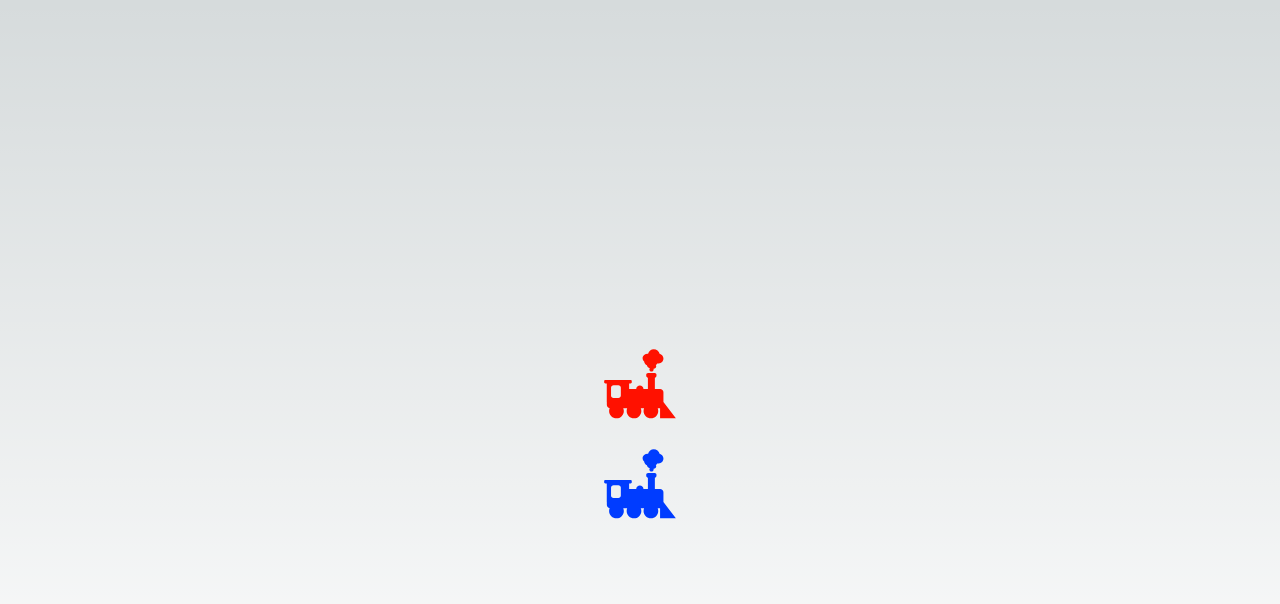
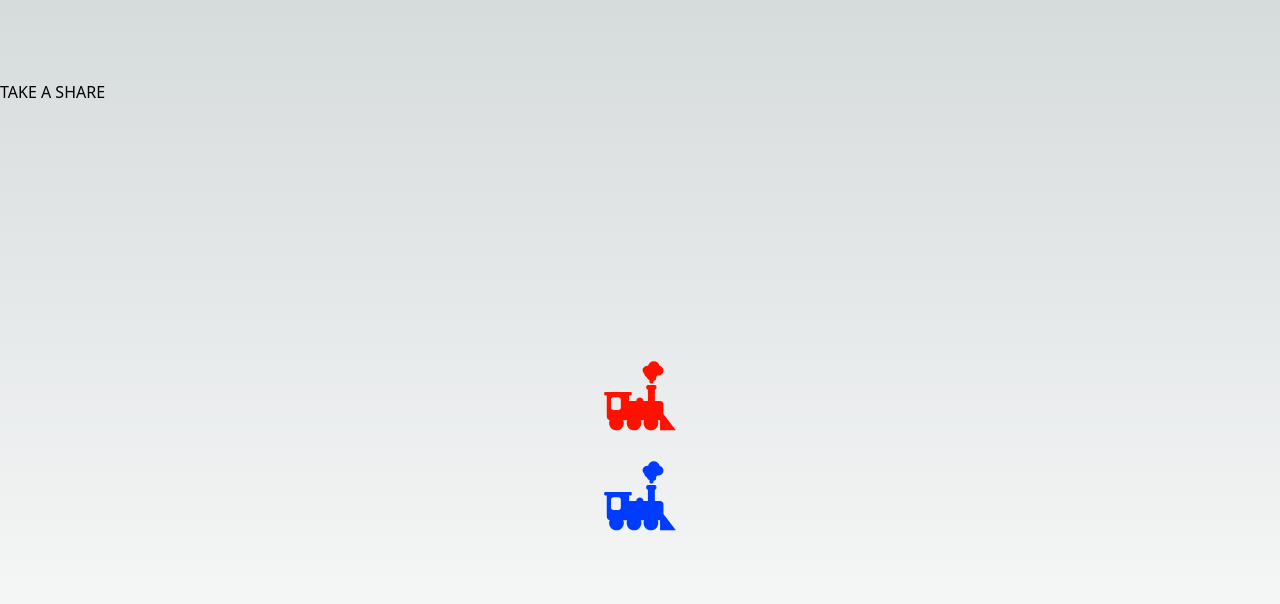
Before and after one commit to Tocco17/RideTheRailsTrackPoints, a Next.js app in the folder ridetherailstrackpoints.react/: page /game/take-a-share in a window 1280 px wide. Shown: the top 604 px of the page. Built offline with nearby package versions, Linux system fonts and the light colour scheme.

Commit message:
Added title in take a share

```diff
--- a/ridetherailstrackpoints.react/pages/game/take-a-share/index.tsx
+++ b/ridetherailstrackpoints.react/pages/game/take-a-share/index.tsx
@@ -132,6 +132,7 @@ const TakeAShare: NextPage = () => {
     return (
         <>
         <div className="flex flex-col pt-20 min-h-screen max-h-screen">
+            <h2>TAKE A SHARE</h2>
             <TurnOrderComponent players={players} inPlay={playingIndex}/>
             <div className="flex flex-col flex-wrap justify-center content-center flex-grow">
                 {
```
